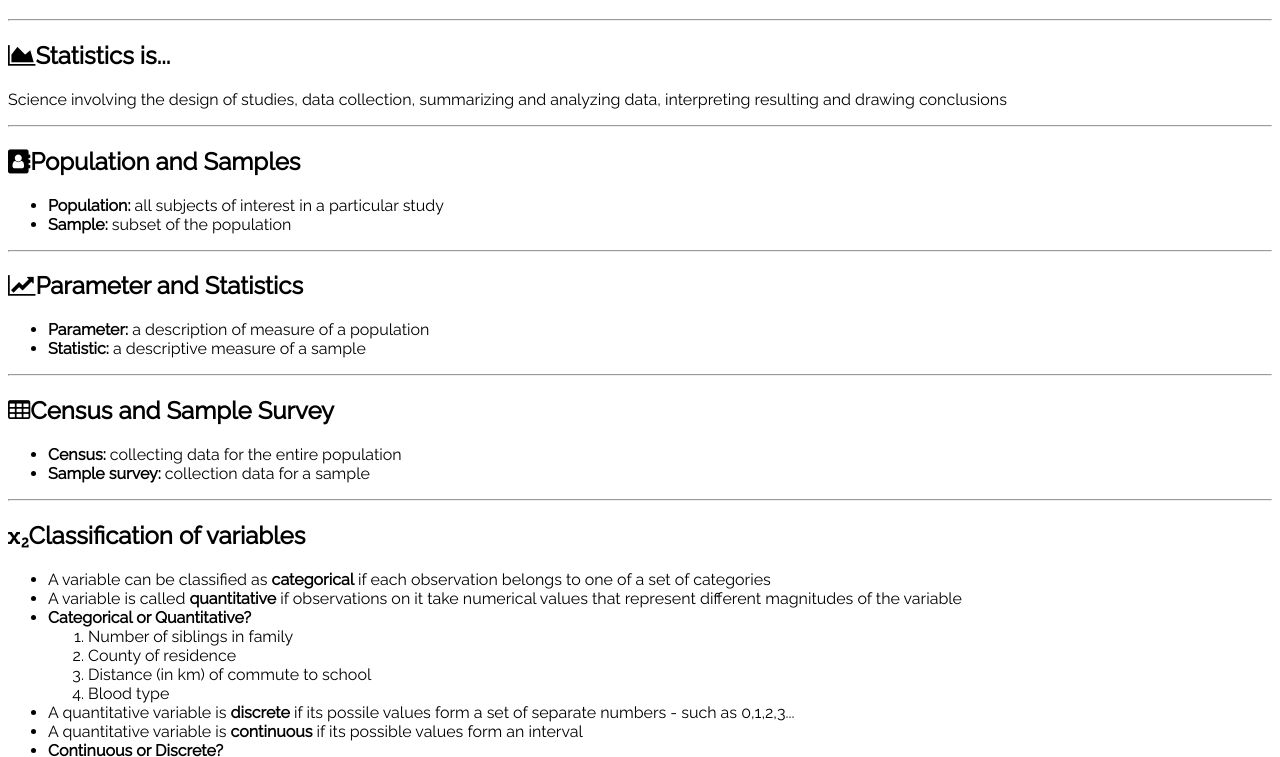
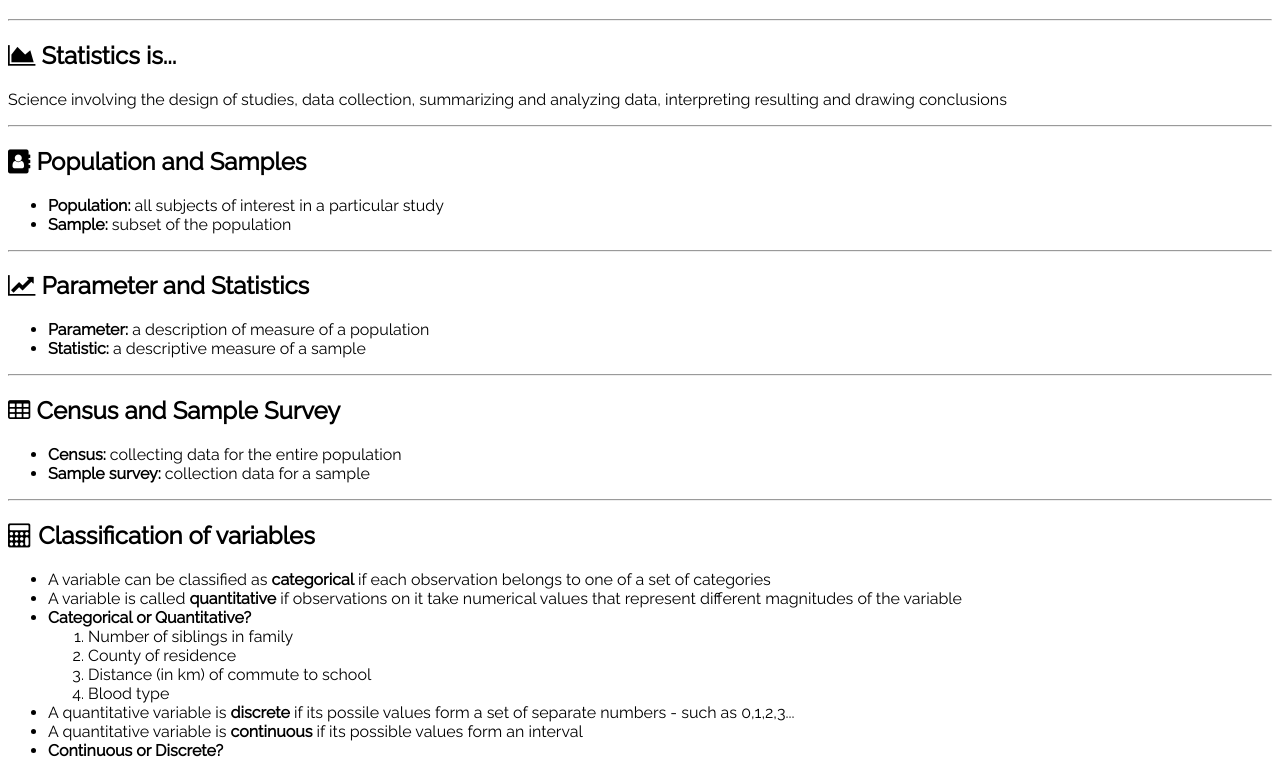
Before and after one commit to MosesLee98/STAT241Notes, a plain HTML site: page Jan 3/Jan 3.html in a window 1280 px wide. Shown: the part 61-818 px from the top of the page. Drawn offline with Linux system fonts and the light colour scheme.

Commit message:
icon update

```diff
--- a/Jan 3/Jan 3.html
+++ b/Jan 3/Jan 3.html
@@ -16,12 +16,12 @@
 	<h1>STAT 241 Jan 3, 2018 (Chapter 1)</h1>
 	<hr>
 
-	<h2><i class="fa fa-area-chart" aria-hidden="true"></i>Statistics is...</h2>
+	<h2><i class="fa fa-area-chart" aria-hidden="true"></i> Statistics is...</h2>
 	<p>Science involving the design of studies, data collection, summarizing and analyzing data, interpreting resulting and drawing conclusions</p>
 
 	<hr>
 
-	<h2><i class="fa fa-address-book" aria-hidden="true"></i>Population and Samples</h2>
+	<h2><i class="fa fa-address-book" aria-hidden="true"></i> Population and Samples</h2>
 	<ul>
 		<li><b>Population:</b> all subjects of interest in a particular study</li>
 		<li><b>Sample:</b> subset of the population</li>
@@ -29,7 +29,7 @@
 
 	<hr>
 
-	<h2><i class="fa fa-line-chart" aria-hidden="true"></i>Parameter and Statistics</h2>
+	<h2><i class="fa fa-line-chart" aria-hidden="true"></i> Parameter and Statistics</h2>
 	<ul>
 		<li><b>Parameter:</b> a description of measure of a population</li>
 		<li><b>Statistic:</b> a descriptive measure of a sample</li>
@@ -37,7 +37,7 @@
 
 	<hr>
 
-	<h2><i class="fa fa-table" aria-hidden="true"></i>Census and Sample Survey</h2>
+	<h2><i class="fa fa-table" aria-hidden="true"></i> Census and Sample Survey</h2>
 	<ul>
 		<li><b>Census:</b> collecting data for the entire population</li>
 		<li><b>Sample survey:</b> collection data for a sample</li>
@@ -45,7 +45,7 @@
 
 	<hr>
 
-	<h2><i class="fa fa-subscript" aria-hidden="true"></i>Classification of variables</h2>
+	<h2><i class="fa fa-calculator" aria-hidden="true"></i> Classification of variables</h2>
 	<ul>
 		<li>A variable can be classified as <b>categorical</b> if each observation belongs to one of a set of categories</li>
 		<li>A variable is called <b>quantitative</b> if observations on it take numerical values that represent different magnitudes of the variable</li>
@@ -72,7 +72,7 @@
 
 	<hr>
 
-	<h2><i class="fa fa-list-ol" aria-hidden="true"></i>Descriptive vs Inferential Stats</h2>
+	<h2><i class="fa fa-list-ol" aria-hidden="true"></i> Descriptive vs Inferential Stats</h2>
 	<ul>
 		<li><b>Descriptive</b> - refers to methods for summarizing data = graphs and numbers</li>
 		<li><b>Inferential</b> - refers to methods of making decisions or predictions about a population based on data obtained from a sample of that population</li>
@@ -80,7 +80,7 @@
 
 	<hr>
 
-	<h2><i class="fa fa-pie-chart" aria-hidden="true"></i>Summarizing data using tables and graphs</h2>
+	<h2><i class="fa fa-pie-chart" aria-hidden="true"></i> Summarizing data using tables and graphs</h2>
 	<ul>
 		<li><b>Frequency Table</b> - listing of possible values for a variable, together with the number of observations and/or relative frequencies for each value</li>
 		<li>eg: A campus press polled a sample of 300 undergrads in order to study the attitude towards a proposed change in on campus housing regulations</li>
```
